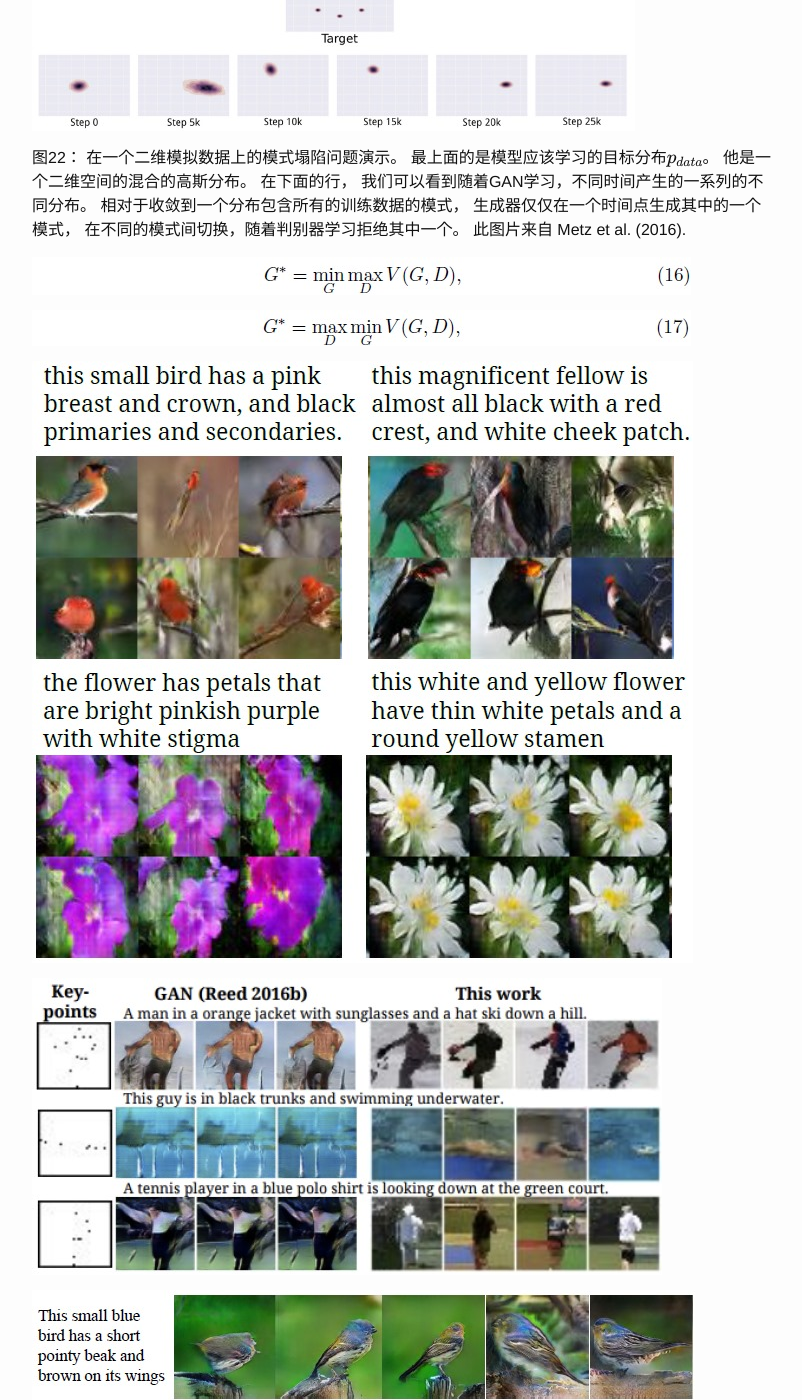
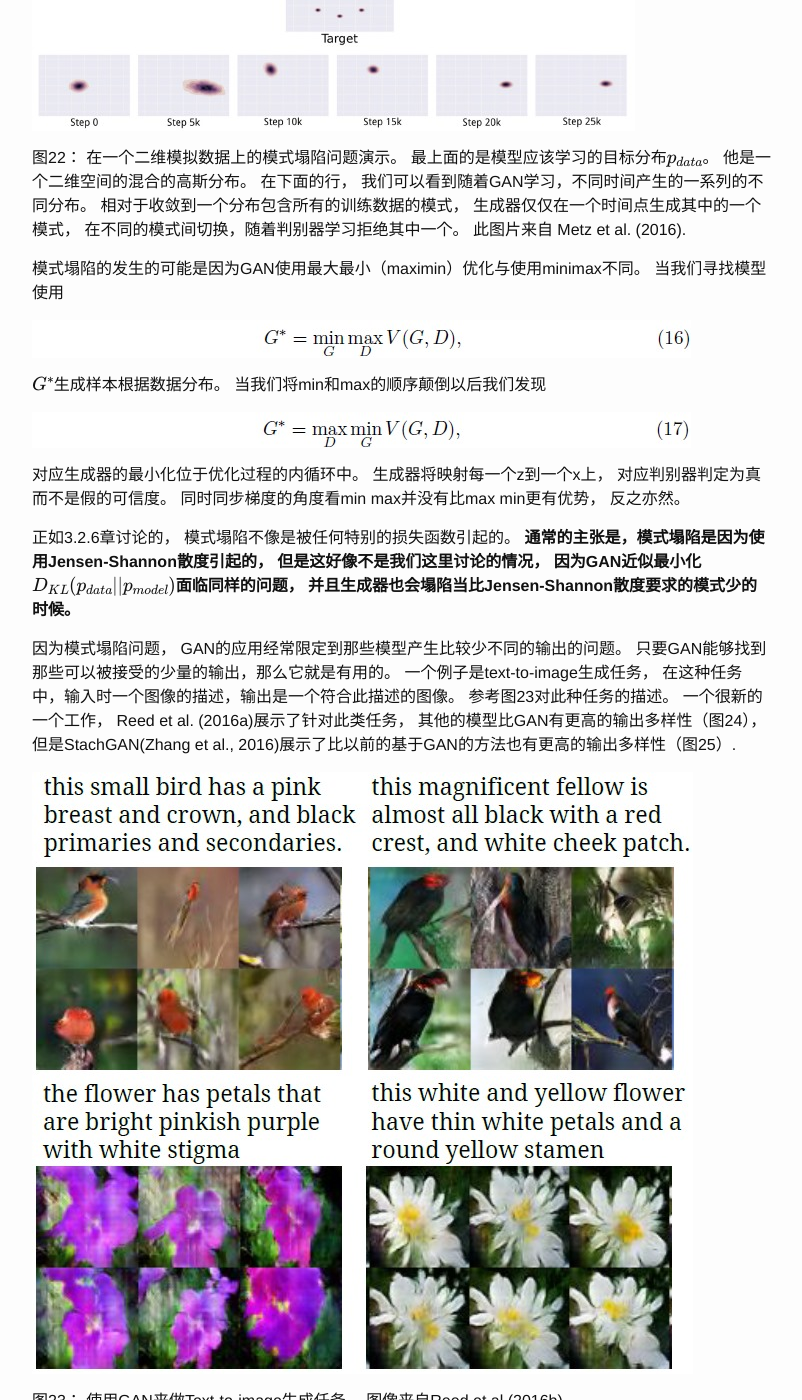
Before and after one commit to sinpycn/sinpycn.github.io, a Jekyll site: the page built from _posts/research/2017-05-10-GAN-Tutorial-Research-Frontiers.md, in a window 1280 px wide and 1400 px high, scrolled down 1044 px. Shown: the whole window, without its empty margins (238-1040 px from the left). Built offline with Jekyll 4.4.1, drawn with Linux system fonts in a browser that asks for light colours; formulas are drawn with MathJax 3; some of the changed text lies outside the part shown.

Commit message:
Update 2017-05-10-GAN-Tutorial-Research-Frontiers.md

```diff
--- a/_posts/research/2017-05-10-GAN-Tutorial-Research-Frontiers.md
+++ b/_posts/research/2017-05-10-GAN-Tutorial-Research-Frontiers.md
@@ -46,27 +46,76 @@ GAN面对的最大的需要研究者来尝试解决的问题是不收敛问题
 相对于收敛到一个分布包含所有的训练数据的模式， 生成器仅仅在一个时间点生成其中的一个模式， 在不同的模式间切换，随着判别器学习拒绝其中一个。
 此图片来自 Metz et al. (2016).
 
+模式塌陷的发生的可能是因为GAN使用最大最小（maximin）优化与使用minimax不同。 当我们寻找模型使用
+
 ![Equation 16](/images/201705/10/eq16.jpg)
+
+$$G^{*}$$生成样本根据数据分布。 当我们将min和max的顺序颠倒以后我们发现
 
 ![Equation 17](/images/201705/10/eq17.jpg)
 
+对应生成器的最小化位于优化过程的内循环中。
+生成器将映射每一个z到一个x上， 对应判别器判定为真而不是假的可信度。
+同时同步梯度的角度看min max并没有比max min更有优势， 反之亦然。
+
+正如3.2.6章讨论的， 模式塌陷不像是被任何特别的损失函数引起的。
+**通常的主张是，模式塌陷是因为使用Jensen-Shannon散度引起的， 但是这好像不是我们这里讨论的情况， 因为GAN近似最小化$$D_{KL}(p_{data}||p_{model})$$面临同样的问题， 并且生成器也会塌陷当比Jensen-Shannon散度要求的模式少的时候。**
+
+因为模式塌陷问题， GAN的应用经常限定到那些模型产生比较少不同的输出的问题。
+只要GAN能够找到那些可以被接受的少量的输出，那么它就是有用的。
+一个例子是text-to-image生成任务， 在这种任务中，输入时一个图像的描述，输出是一个符合此描述的图像。
+参考图23对此种任务的描述。
+一个很新的一个工作， Reed et al. (2016a)展示了针对此类任务， 其他的模型比GAN有更高的输出多样性（图24）， 但是StachGAN(Zhang et al., 2016)展示了比以前的基于GAN的方法也有更高的输出多样性（图25）.
+
 ![Figure 23](/images/201705/10/fig23.jpg)
+
+图23： 使用GAN来做Text-to-image生成任务。 图像来自Reed et al.(2016b)
 
 ![Figure 24](/images/201705/10/fig24.jpg)
 
+图24： 由于模式塌陷问题，对text-to-image任务，GAN有较差的输出多样性。 图片来自Reed et al. (2016a）。
+
 ![Figure 25](/images/201705/10/fig25.jpg)
+
+图25： 比其他的基于GAN的text-to-image模型，StackGAN能够有更高的输出多样性。 图片来自Zhang et al. (2016)。
+
+模式塌陷问题很可能是GAN最重要的问题需要研究者去解决。
+
+其他的尝试是minibatch feature (Salimans et al., 2016)。 minibatch features基本的思路是允许判别器比较一个样本与一个minibatch的生成样本和一个minibatch的真实样本。
+通过测度与这些潜在空间的其他样本距离， 判别器可以判定是否一个样本显著的与其他生成样本相似。
+Minibatch features工作的很好。
+强烈建议直接复制与那些与相关介绍文章一起发布的Theano/TensorFlow代码， 因为一些小的特征定义的改动会导致很大的性能的下降。
+
+Minibatch GAN在CIFAR-10上训练可以得到很好的结果， 多数的样本被识别为CIFAR-10的特定的类（图26）。
+当在128x128 ImageNet上训练时， 很少的样本被识别为属于ImageNet的具体的类（图27）。
+图28展示了一些被精选出来的较好的图片。
 
 ![Figure 26](/images/201705/10/fig26.jpg)
 
+图26：Minibatch GAN在CIFAR-10上训练可以得到很好的结果， 多数的样本被识别为CIFAR-10的特定的类（注释： 模型使用Label训练，也就是使用了条件式GAN）
+
 ![Figure 27](/images/201705/10/fig27.jpg)
+
+图27： Minibatch GAN在128x128 ImageNet使用Label来训练产生图像， 有时会被识别为ImageNet的具体的类。
 
 ![Figure 28](/images/201705/10/fig28.jpg)
 
+图28： Minibatch GAN在128x128 ImageNet上有时可能产生很好的样本， 这里的图片都是被精心挑选的。
+
+Minibatch GAN很大程度上是为了减少模式塌陷问题而不是其他问题， 比如计数，预测的困难， 全局结构成为最显著的问题（图29， 30， 31）。
+很多这些问题应该可以被解决通过设计更好的模型架构。
+
 ![Figure 29](/images/201705/10/fig29.jpg)
+
+图29： 在128x128 ImageNet 上GAN好像有counting问题，经常产生的动物有错误数量的身体部位。
 
 ![Figure 30](/images/201705/10/fig30.jpg)
 
+图30： 在128x128 ImageNet 上GAN在三维预测思路上有问题， 经常产生的物体太胖或者在一个轴上被
+
 ![Figure 31](/images/201705/10/fig31.jpg)
+
+
 
 ![Figure 32](/images/201705/10/fig32.jpg)
 
```
